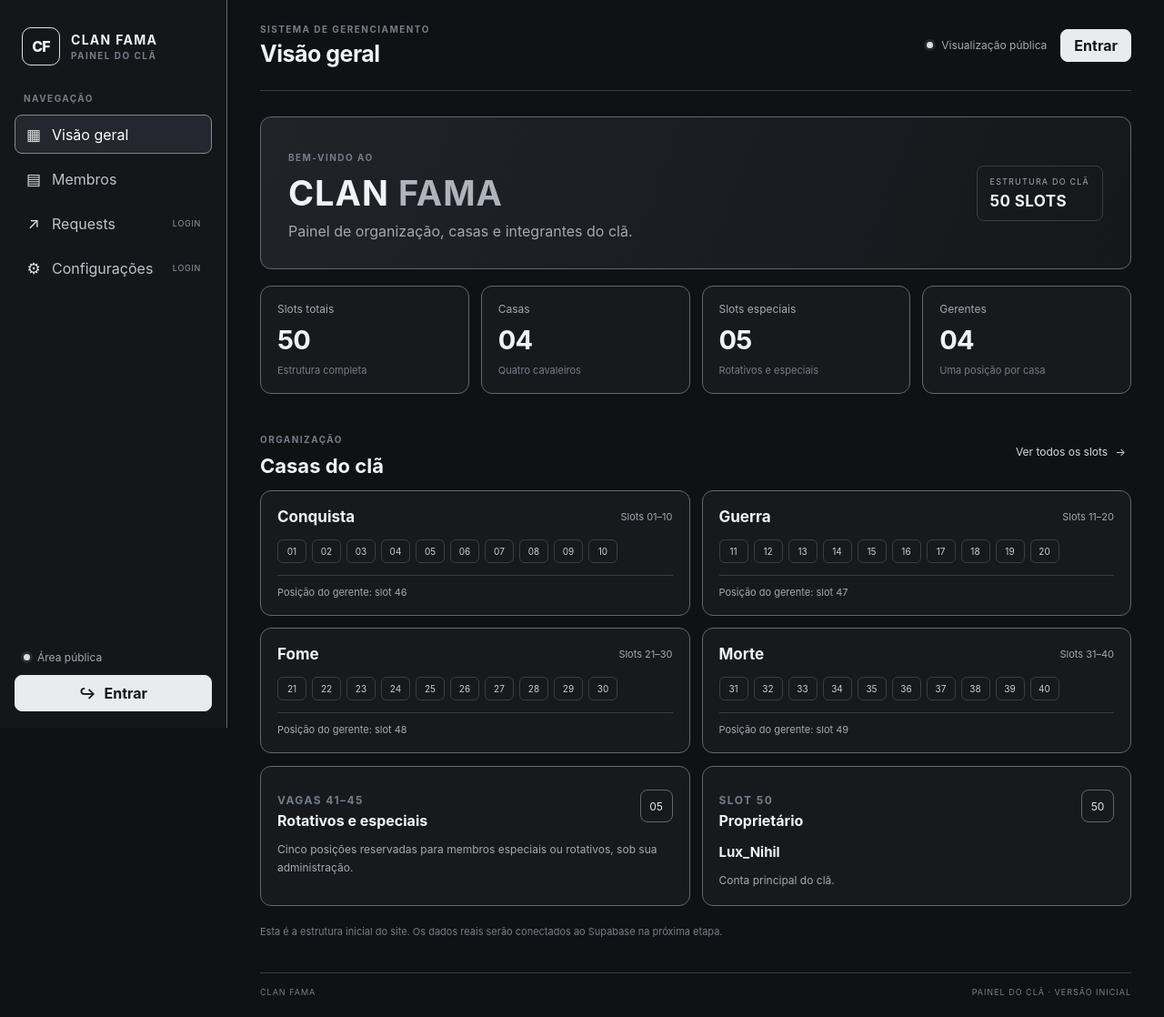
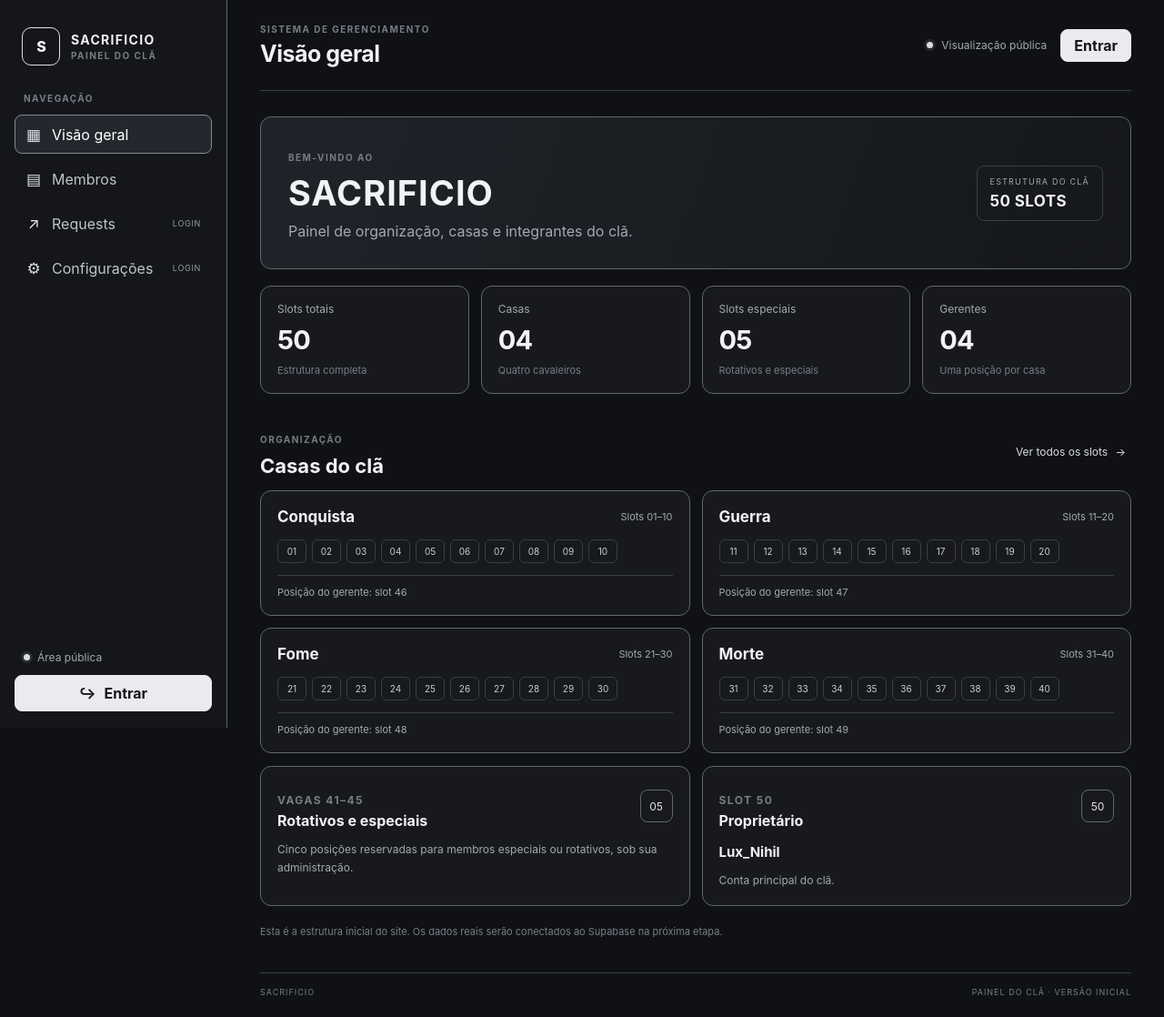
Before and after one commit to darkstar600000sacrificio-dot/clan-fama, a plain HTML site: page index.html in a window 1280 px wide. Shown: the whole page at 91% size. Drawn offline with Linux system fonts and the light colour scheme.

Commit message:
Rename site brand to Sacrificio

```diff
--- a/index.html
+++ b/index.html
@@ -4,18 +4,18 @@
   <meta charset="utf-8">
   <meta name="viewport" content="width=device-width, initial-scale=1">
   <meta name="theme-color" content="#101114">
-  <meta name="description" content="Painel público de organização do clã FAMA.">
-  <title>CLAN FAMA</title>
+  <meta name="description" content="Painel público de organização do clã Sacrificio.">
+  <title>SACRIFICIO | Painel do Clã</title>
   <link rel="stylesheet" href="./style.css">
   <script src="./app.js" defer></script>
 </head>
 <body>
   <div class="app-shell">
     <aside class="sidebar">
-      <a class="brand" href="#visao-geral" aria-label="CLAN FAMA - início">
-        <span class="brand-mark">CF</span>
+      <a class="brand" href="#visao-geral" aria-label="SACRIFICIO - início">
+        <span class="brand-mark">S</span>
         <span class="brand-copy">
-          <strong>CLAN FAMA</strong>
+          <strong>SACRIFICIO</strong>
           <small>PAINEL DO CLÃ</small>
         </span>
       </a>
@@ -62,7 +62,7 @@
         <div class="welcome-panel">
           <div>
             <p class="eyebrow">BEM-VINDO AO</p>
-            <h2>CLAN <span>FAMA</span></h2>
+            <h2>SACRIFICIO</h2>
             <p class="muted welcome-copy">Painel de organização, casas e integrantes do clã.</p>
           </div>
           <div class="panel-tag">ESTRUTURA DO CLÃ <strong>50 SLOTS</strong></div>
@@ -124,7 +124,7 @@
         <div class="locked-panel"><div class="lock-symbol">⌑</div><h3>Área de acesso restrito</h3><p class="muted">Somente o proprietário poderá acessar as configurações administrativas. O login será ativado na etapa de integração.</p><button class="primary-button" type="button" data-login>Entrar</button></div>
       </section>
 
-      <footer class="page-footer"><span>CLAN FAMA</span><span>PAINEL DO CLÃ · VERSÃO INICIAL</span></footer>
+      <footer class="page-footer"><span>SACRIFICIO</span><span>PAINEL DO CLÃ · VERSÃO INICIAL</span></footer>
     </main>
   </div>
 
```
